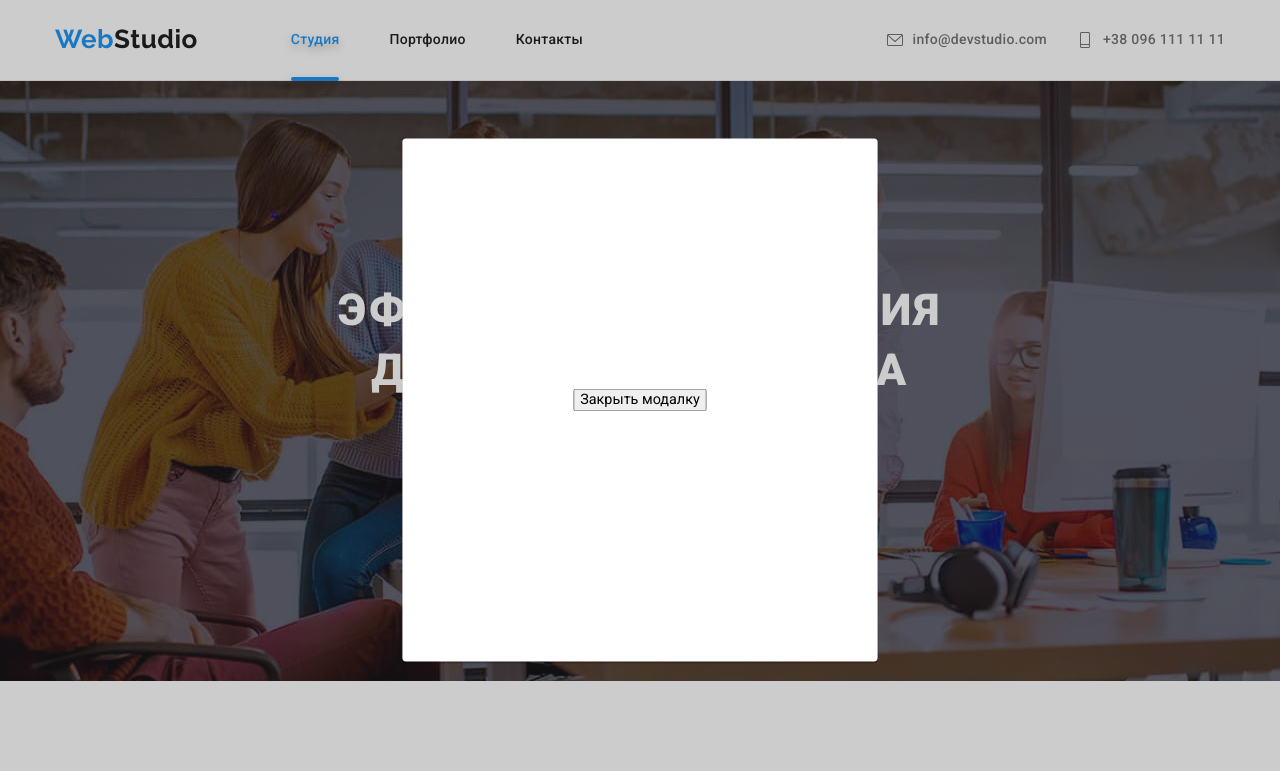
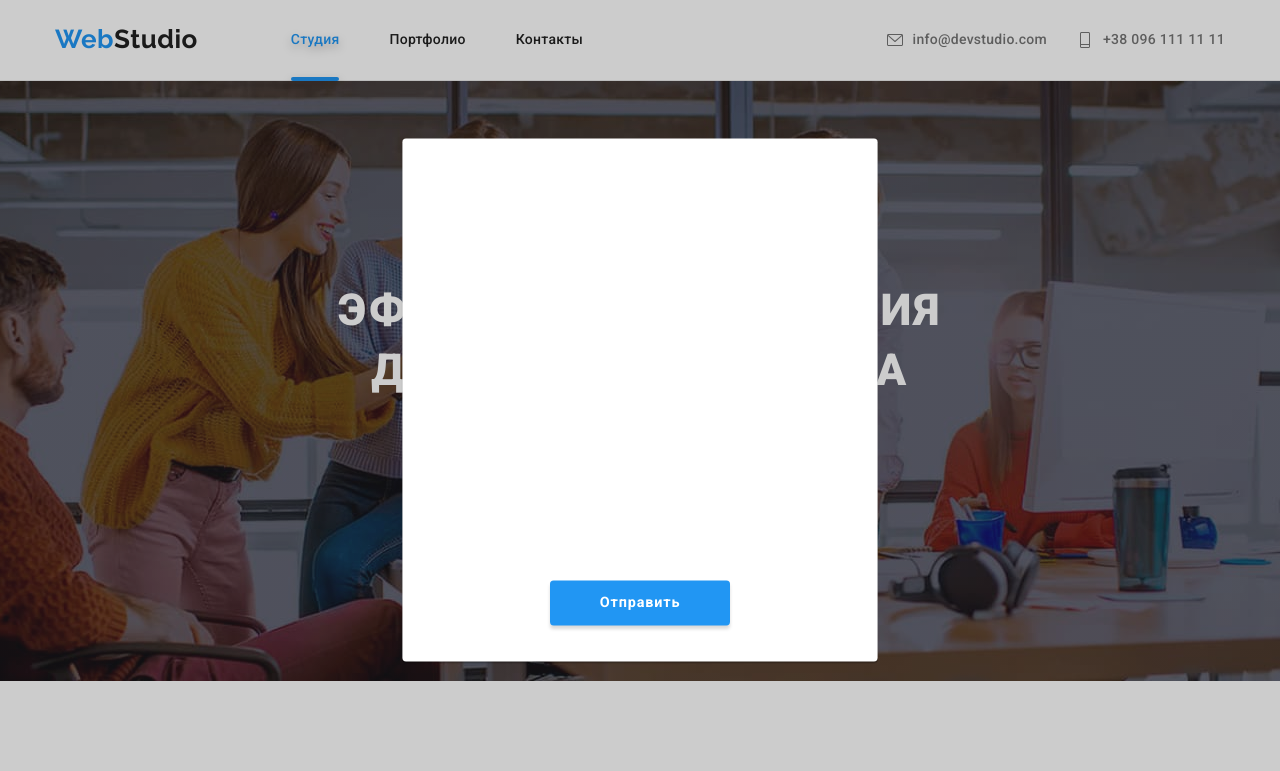
Before and after one commit to VladyslavSht/goit-markup-hw-05, a plain HTML site: page index.html in a window 1280 px wide. Both pictures are taken after a click on the button "Заказать услугу". Shown: the top 771 px of the page. Drawn offline with nearby package versions, Linux system fonts and the light colour scheme.

Commit message:
апдейт кнопки модального окна

```diff
--- a/css/styles.css
+++ b/css/styles.css
@@ -817,3 +817,23 @@ img {
     0px 2px 1px rgba(0, 0, 0, 0.2);
   border-radius: 4px;
 }
+
+.modal-btn {
+  position: absolute;
+  bottom: 40px;
+  padding: 10px 55px;
+  background-color: var(--accent);
+  color: var(--second-primary-text-color);
+
+  font-family: inherit;
+  cursor: pointer;
+  font-weight: 700;
+  font-size: 16px;
+  line-height: 1.87;
+
+  letter-spacing: 0.06em;
+
+  border-radius: 4px;
+  border-style: none;
+  box-shadow: 0px 4px 4px rgba(0, 0, 0, 0.15);
+}
--- a/index.html
+++ b/index.html
@@ -403,7 +403,7 @@
     <!--модальное окно-->
     <div class="backdrop is-hidden " data-modal>
       <div class="modal">
-        <button type="button" data-modal-close>Закрыть модалку</button>
+        <button type="submit" class="modal-btn" data-modal-close>Отправить</button>
       </div>
     </div>
 
```
